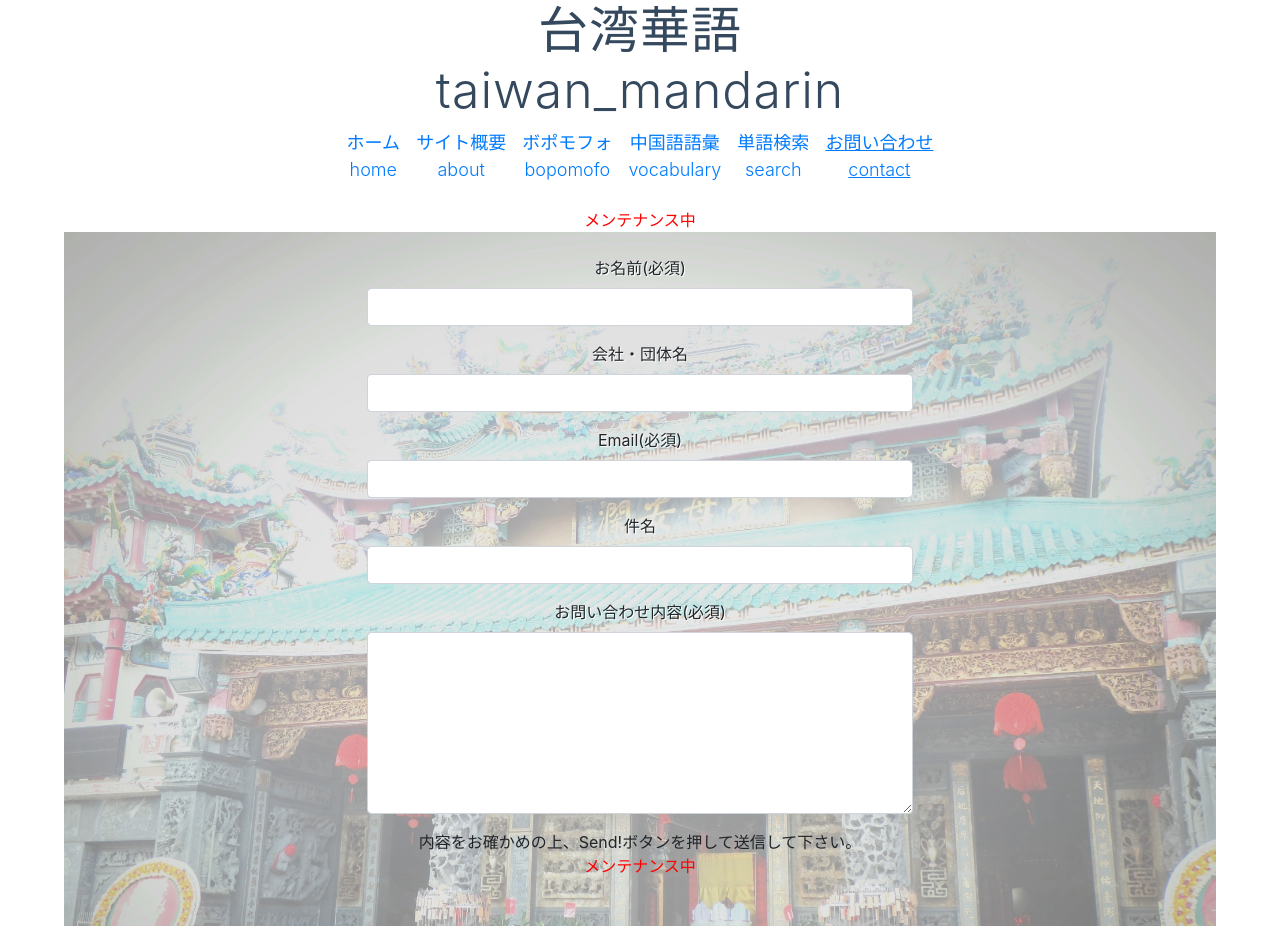
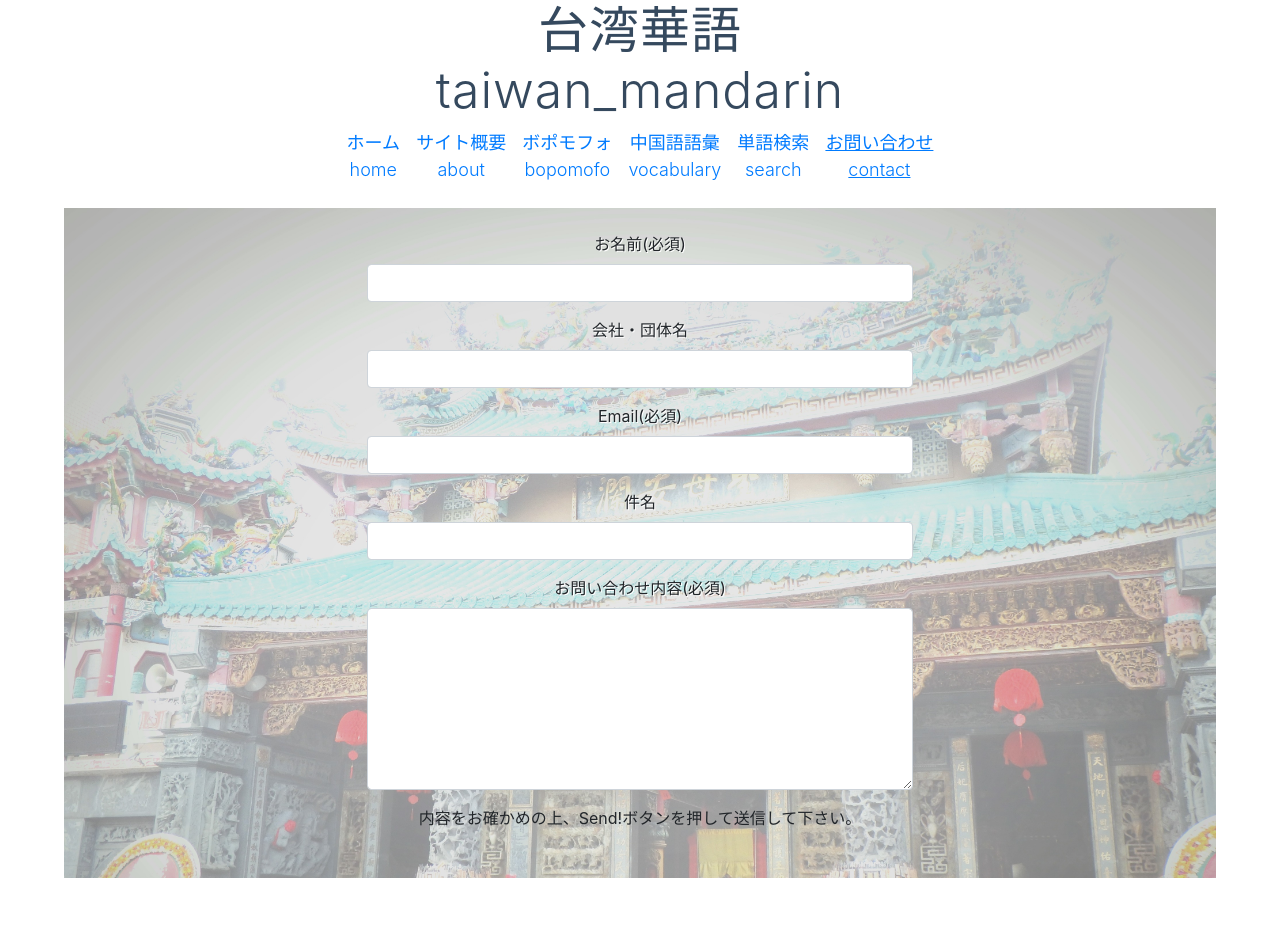
Before and after one commit to MeiIkeda/taiwan-mandarin-learning-web, a Nuxt app: page /contact in a window 1280 px wide. After the commit the page ends 878 px from the top, so only its background shows below. Built offline with nearby package versions, Linux system fonts and the light colour scheme.

Commit message:
メンテナンス解除

```diff
--- a/pages/contact/index.vue
+++ b/pages/contact/index.vue
@@ -41,9 +41,6 @@
     <!--<div style="color: #3b8070" align="center">
       Google アドセンス
     </div>-->
-    <div style="color: red; margin: auto; text-align: center">
-      メンテナンス中
-    </div>
 
     <div class="main-image-contact">
       <br>
@@ -98,9 +95,6 @@
         <b-alert v-model="showErrorAlert" style="color: red; background-color: transparent; border-color: transparent" variant="info" dismissible>
           {{ error_message }}
         </b-alert>
-      </div>
-      <div style="color: red; margin: auto; text-align: center">
-        メンテナンス中
       </div>
       <br>
       <!--
```
